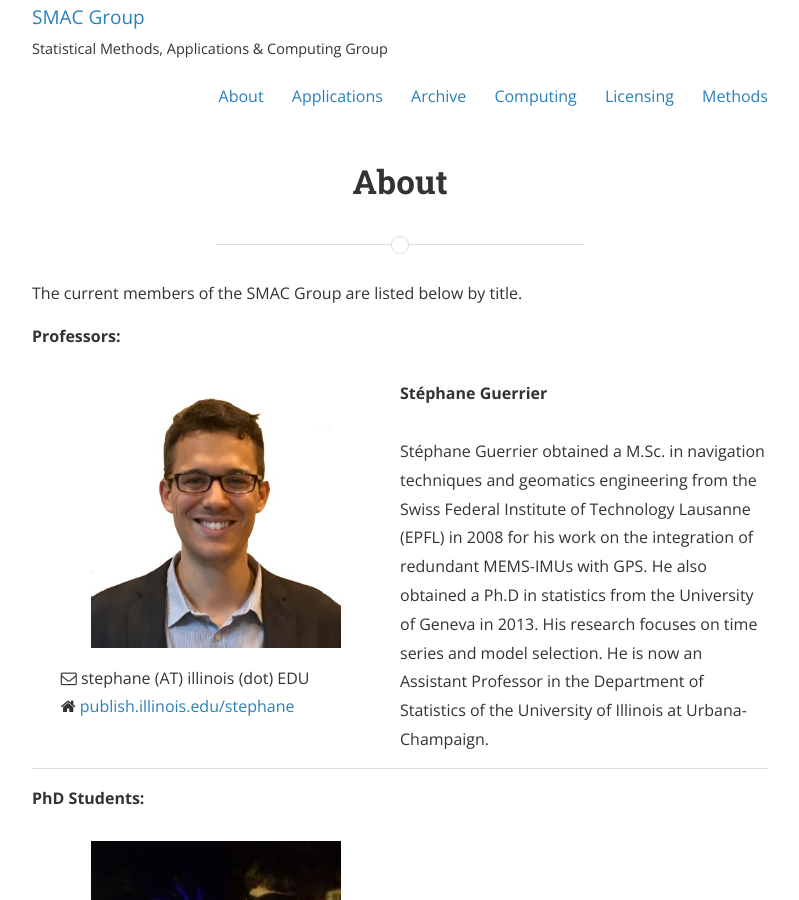
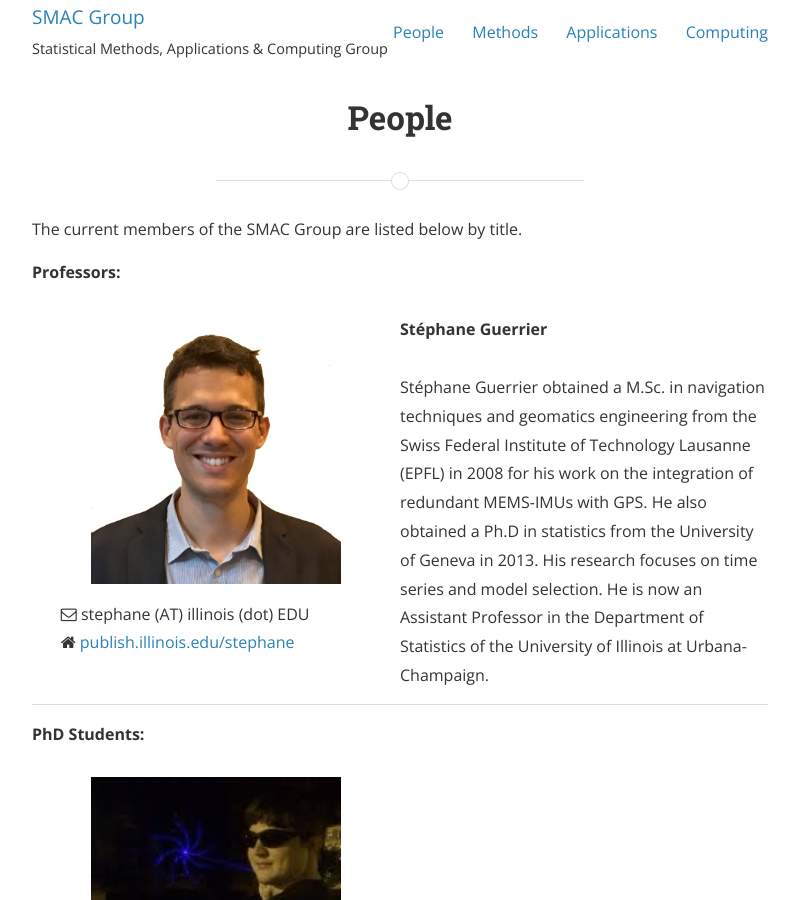
Before and after one commit to SMAC-Group/smac-group.github.io, a Jekyll site: the page built from people.md, in a window 1280 px wide and 900 px high. Shown: the whole window, without its empty margins (240-1039 px from the left). Built offline with Jekyll 4.4.1, drawn with Linux system fonts in a browser that asks for light colours; nearby versions of some CDN libraries; a style sheet for code colours, icons or effects is not loaded.

Commit message:
Nav change

```diff
--- a/_includes/header.html
+++ b/_includes/header.html
@@ -10,11 +10,15 @@
     </a>
     <nav role="navigation">
       <ul id="js-navigation-menu" class="navigation-menu show">
-      	{% for page in site.pages %}
+      	<!--{% for page in site.pages %}
           {% if page.title and page.main_nav != false %}
           <li class="nav-link"><a href="{{ page.url | remove_first: '/' | prepend: site.baseurl }}">{{ page.title }}</a>
           {% endif %}
-        {% endfor %}
+        {% endfor %}-->
+		  <li class="nav-link"><a href="{{ 'people' | remove_first: '/' | prepend: site.baseurl }}">People</a>
+          <li class="nav-link"><a href="{{ 'methods' | remove_first: '/' | prepend: site.baseurl }}">Methods</a>
+          <li class="nav-link"><a href="{{ 'applications' | remove_first: '/' | prepend: site.baseurl }}">Applications</a>
+          <li class="nav-link"><a href="{{ 'computing' | remove_first: '/' | prepend: site.baseurl }}">Computing</a>
       </ul>
     </nav>
   </div>
--- a/about.md
+++ b/people.md
@@ -1,7 +1,7 @@
 ---
 layout: page
-title: About
-permalink: /about/
+title: People
+permalink: /people/
 ---
 
 The current members of the SMAC Group are listed below by title.
```
